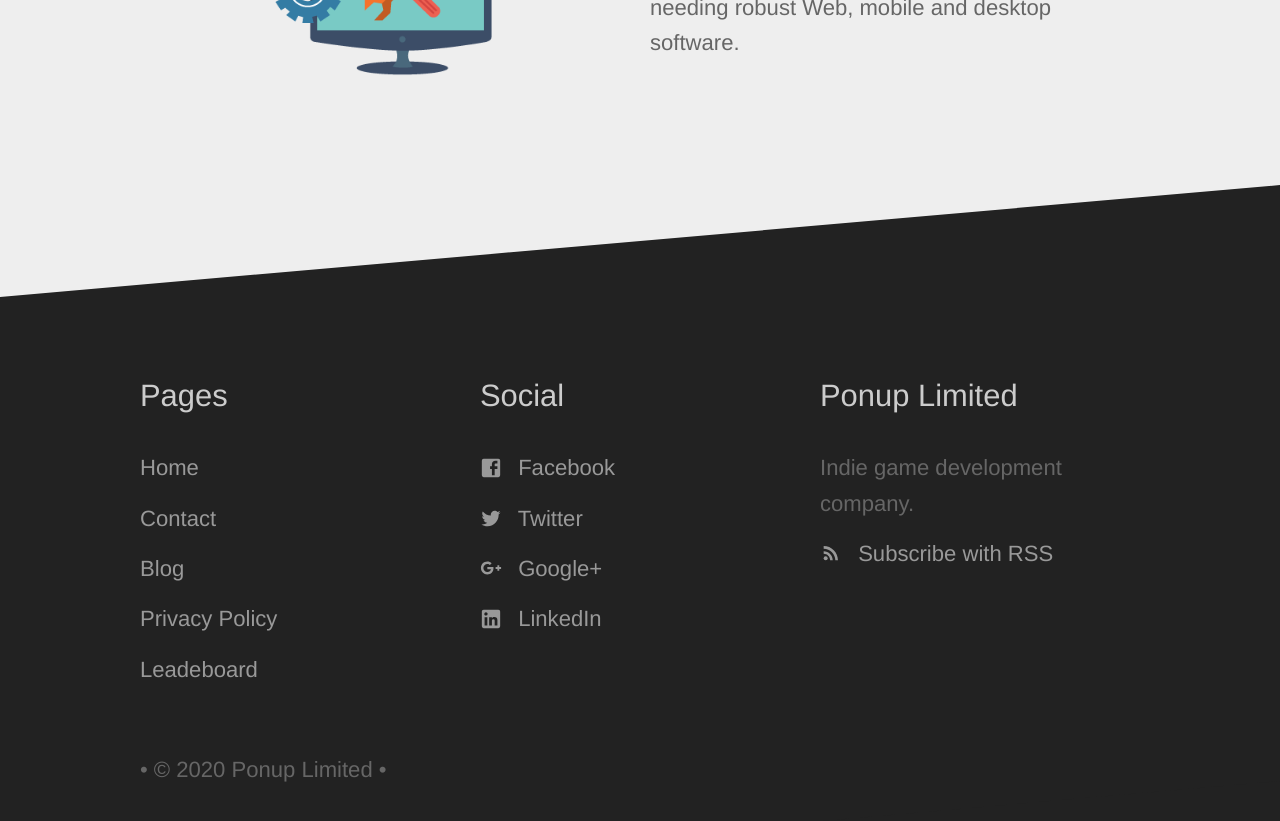
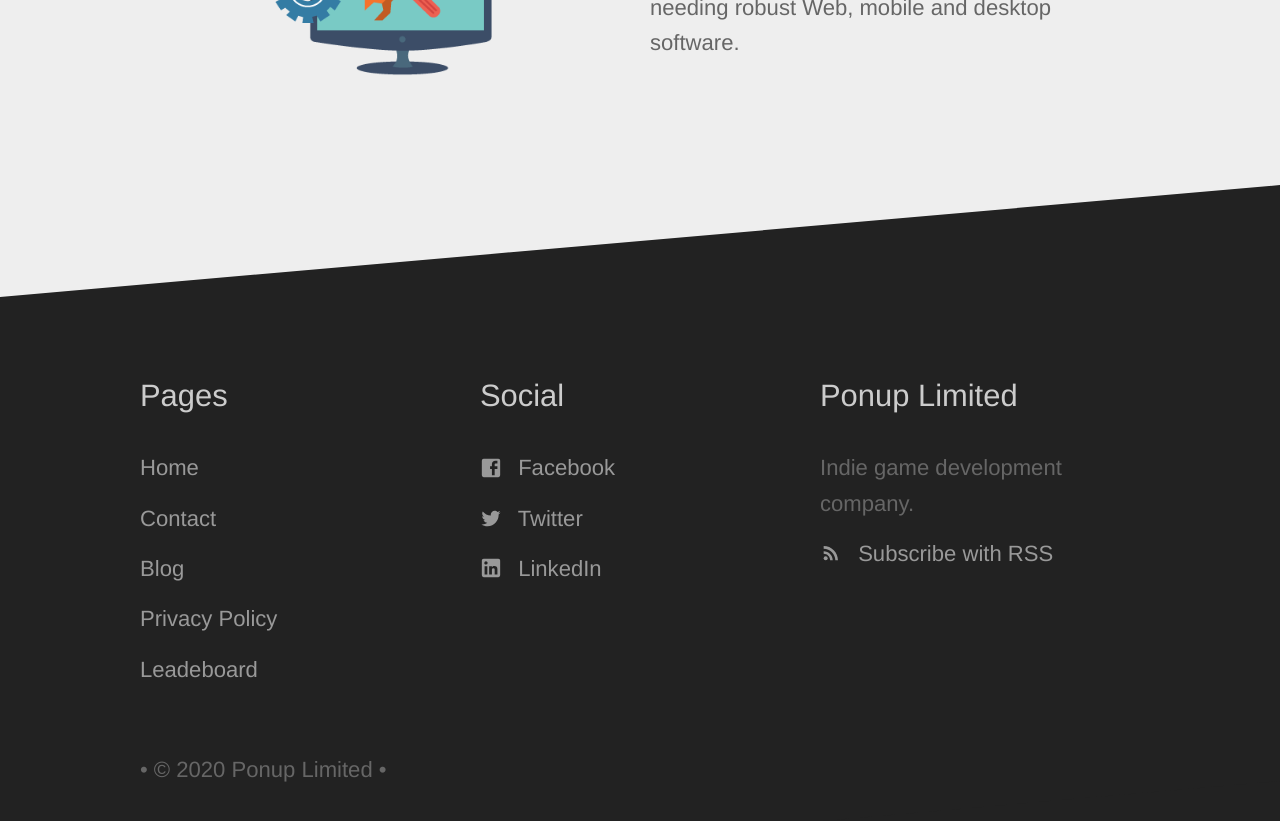
Before and after one commit to Ponup/ponup.github.io, a Jekyll site: the page built from index.html, in a window 1280 px wide and 900 px high, scrolled down 1525 px. Shown: the top 821 px of the window. Built offline with Jekyll 4.4.1, drawn with Linux system fonts in a browser that asks for light colours.

Commit message:
Remove Google+ footer link

```diff
--- a/_data/footer.yml
+++ b/_data/footer.yml
@@ -20,10 +20,6 @@
       link: https://twitter.com/Ponup
       social_icon: Twitter
       new_window: true
-    - name: Google+
-      link: https://plus.google.com/+Ponup
-      social_icon: Google Plus
-      new_window: true
     - name: LinkedIn
       link: https://linkedin.com/company/Ponup
       social_icon: LinkedIn
```
